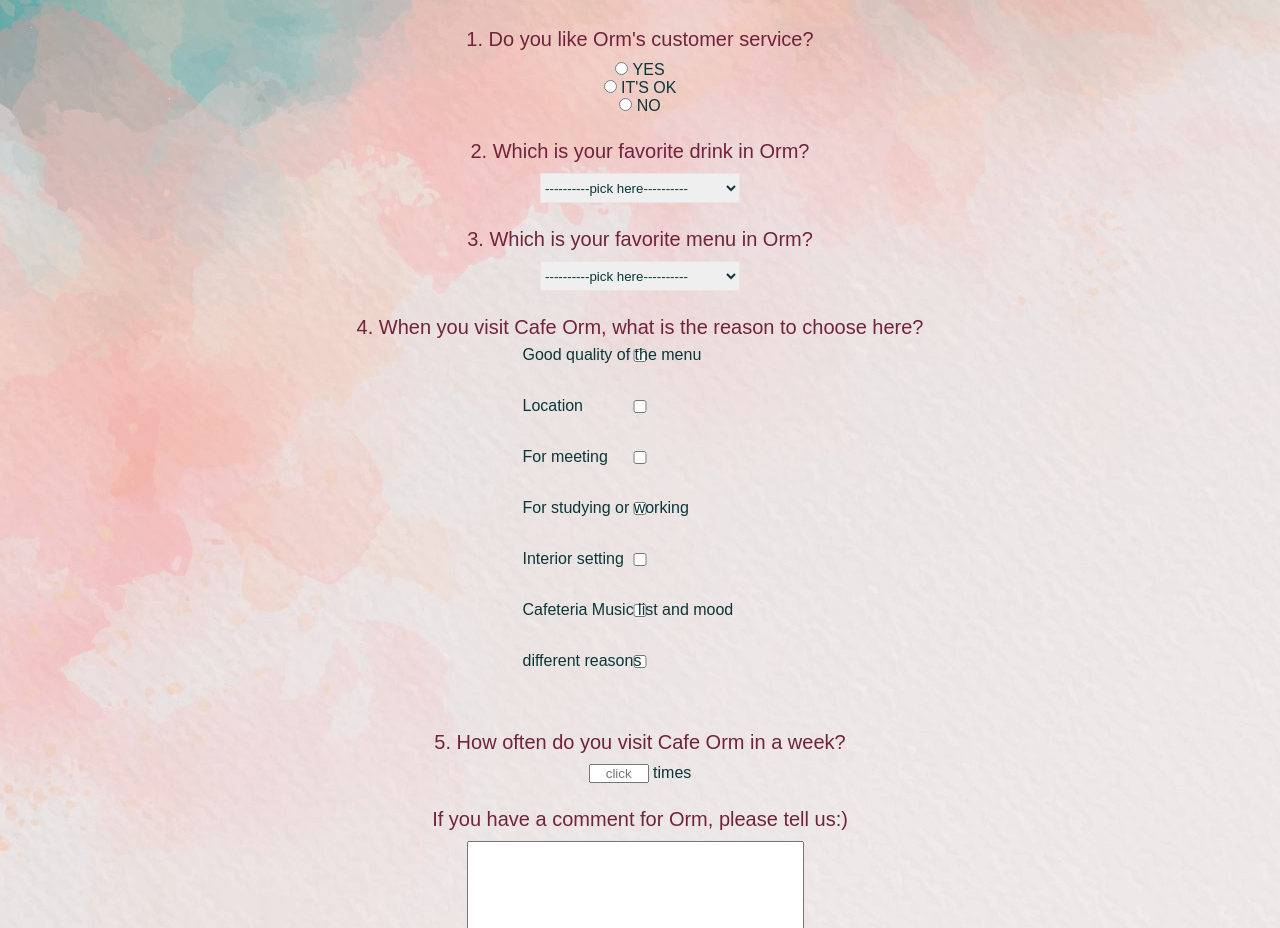
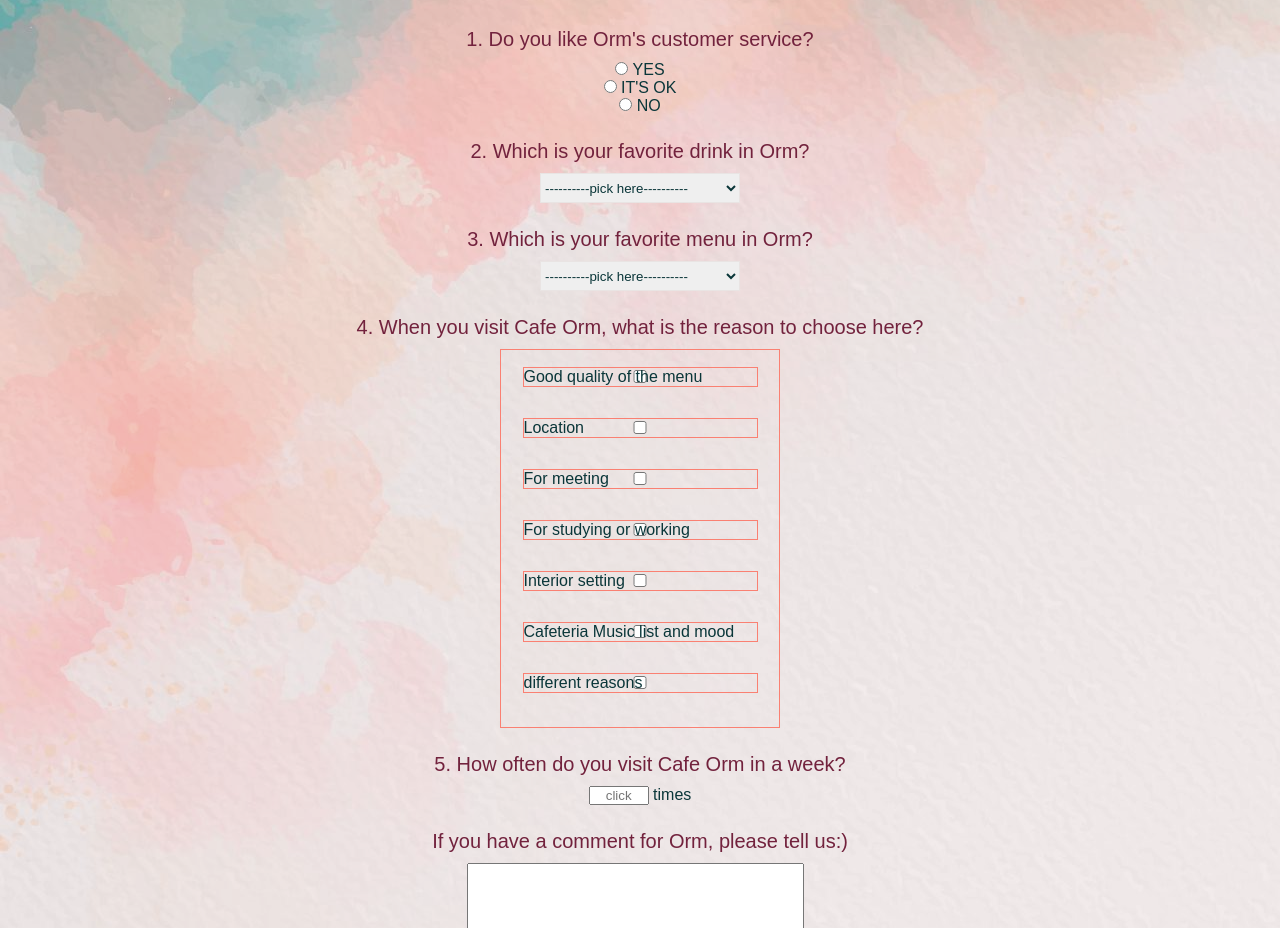
Before and after one commit to LeaHaelin/FCC_Survey-form, a plain HTML site: page index.html in a window 1280 px wide. Shown: the part 439-1367 px from the top of the page. Drawn offline with Linux system fonts and the light colour scheme; a web font is replaced by a local one.

Commit message:
change no.4

```diff
--- a/styles.css
+++ b/styles.css
@@ -117,8 +117,10 @@ footer {
   }
 
   .box4__inner {
+    border: 1px solid salmon;
     width: 280px;
     margin: 0 auto;
+    padding-top: 20px;
     display: flex;
     flex-direction: column;
     /* height: 150px; */
@@ -126,6 +128,8 @@ footer {
   }
 
   .box4__inner label {
+    border: 1px solid salmon;
+
     position: relative;
     bottom: 16px;
     width: 235px;
```
